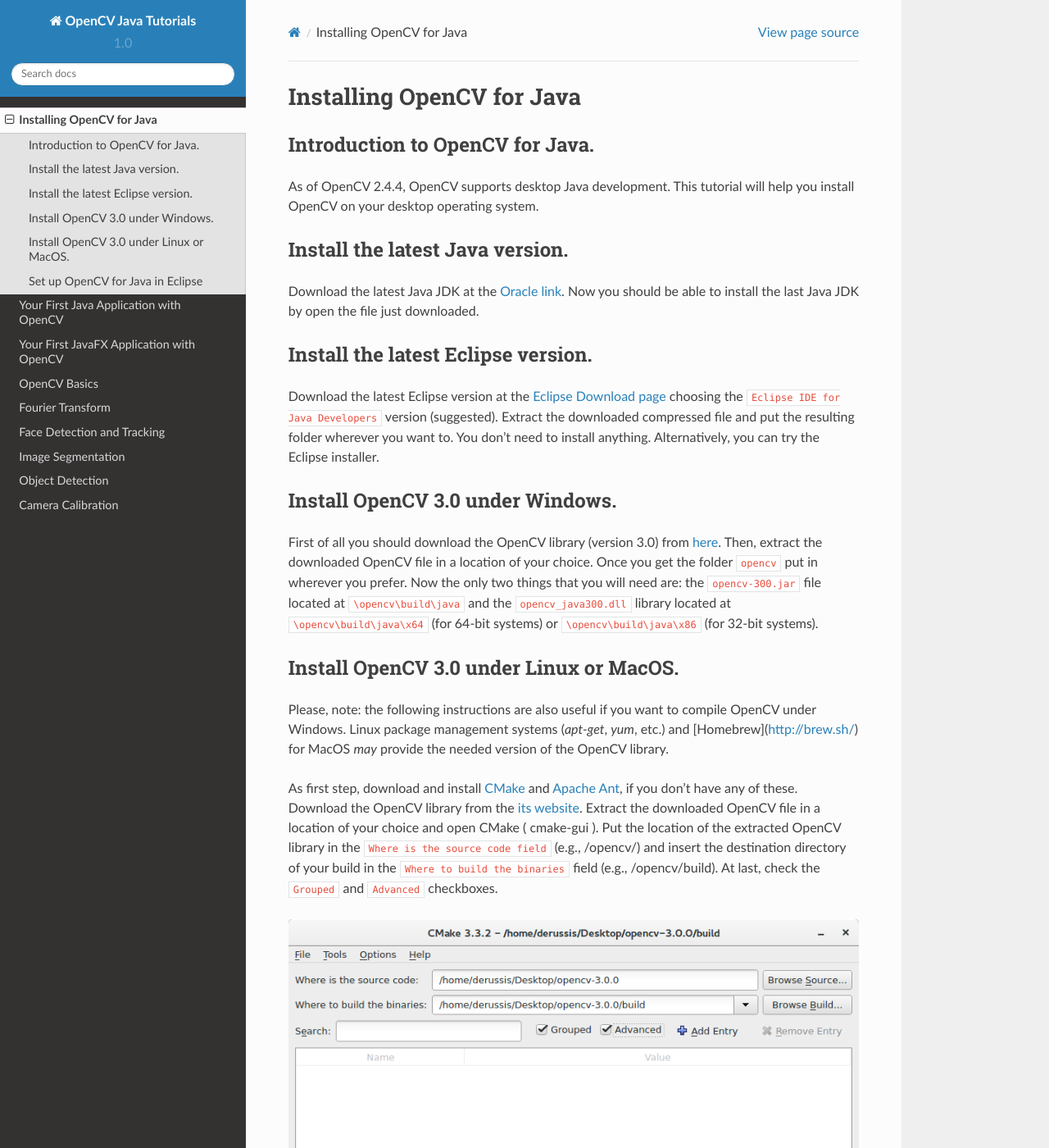
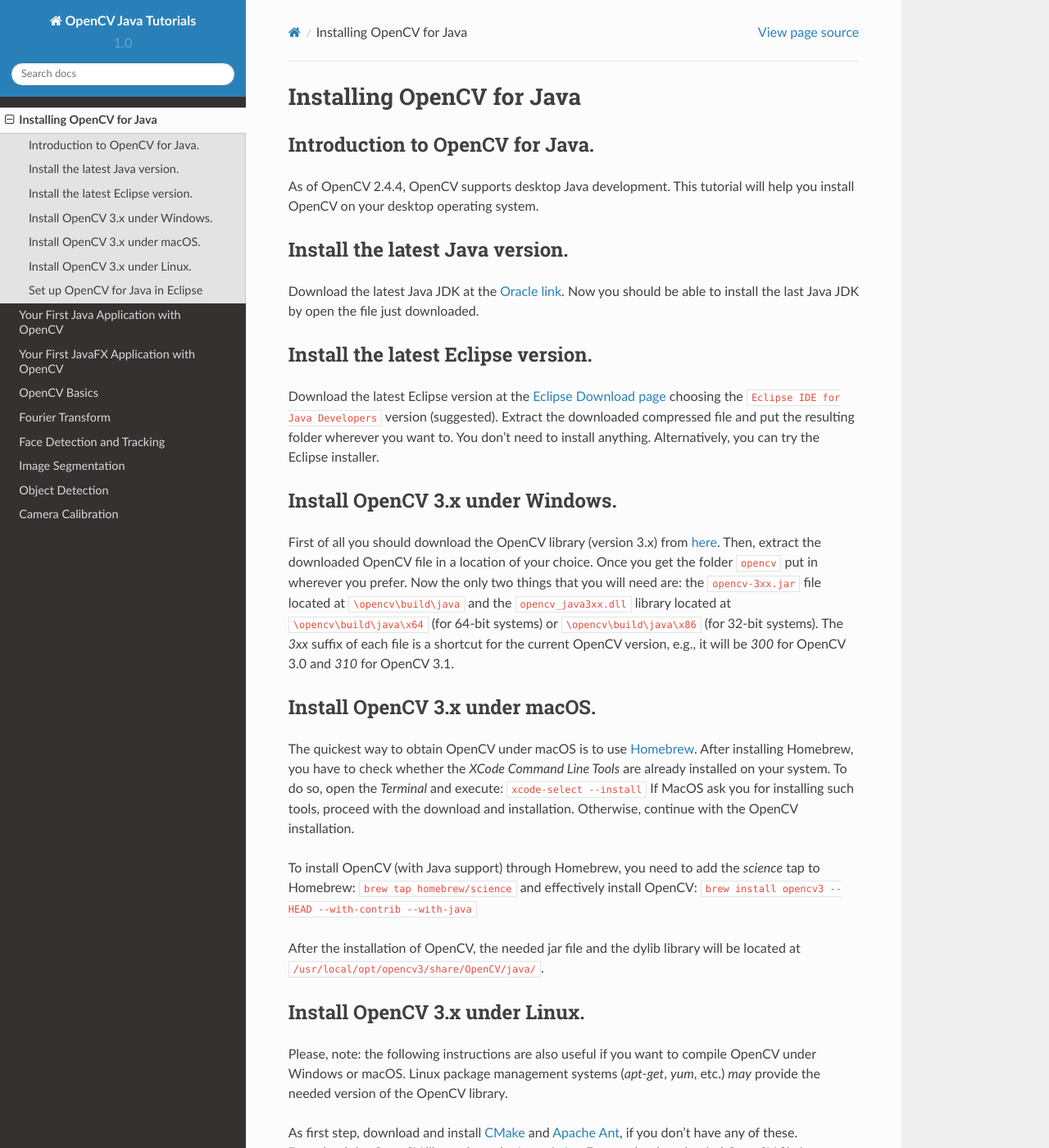
Before and after one commit to opencv-java/opencv-java-tutorials, a Sphinx documentation site: the page built from docs/source/01-installing-opencv-for-java.rst, in a window 1280 px wide and 1400 px high. Shown: the whole window at 82% size. Built offline with Sphinx 7.4.7 and the Read the Docs theme 2.0.0, drawn with Linux system fonts in a browser that asks for light colours; some of the changed text lies outside the part shown.

Commit message:
update macOS instruction

```diff
--- a/docs/source/01-installing-opencv-for-java.rst
+++ b/docs/source/01-installing-opencv-for-java.rst
@@ -15,15 +15,28 @@ Install the latest Eclipse version.
 Download the latest Eclipse version at the `Eclipse Download page <https://www.eclipse.org/downloads/>`_ choosing the ``Eclipse IDE for Java Developers`` version (suggested).
 Extract the downloaded compressed file and put the resulting folder wherever you want to. You don't need to install anything. Alternatively, you can try the Eclipse installer.
 
-Install OpenCV 3.0 under Windows.
+Install OpenCV 3.x under Windows.
 ------------------------------------
-First of all you should download the OpenCV library (version 3.0) from `here <http://opencv.org/downloads.html>`_.
+First of all you should download the OpenCV library (version 3.x) from `here <http://opencv.org/downloads.html>`_.
 Then, extract the downloaded OpenCV file in a location of your choice. Once you get the folder ``opencv`` put in wherever you prefer.
-Now the only two things that you will need are: the ``opencv-300.jar`` file located at ``\opencv\build\java`` and the ``opencv_java300.dll`` library located at ``\opencv\build\java\x64`` (for 64-bit systems) or ``\opencv\build\java\x86`` (for 32-bit systems).
+Now the only two things that you will need are: the ``opencv-3xx.jar`` file located at ``\opencv\build\java`` and the ``opencv_java3xx.dll`` library located at ``\opencv\build\java\x64`` (for 64-bit systems) or ``\opencv\build\java\x86`` (for 32-bit systems). The `3xx` suffix of each file is a shortcut for the current OpenCV version, e.g., it will be `300` for OpenCV 3.0 and `310` for OpenCV 3.1.
 
-Install OpenCV 3.0 under Linux or MacOS.
------------------------------------------
-Please, note: the following instructions are also useful if you want to compile OpenCV under Windows. Linux package management systems (`apt-get`, `yum`, etc.) and [Homebrew](http://brew.sh/) for MacOS *may* provide the needed version of the OpenCV library.
+Install OpenCV 3.x under macOS.
+---------------------------------
+The quickest way to obtain OpenCV under macOS is to use `Homebrew <http://brew.sh>`_. After installing Homebrew, you have to check whether the `XCode Command Line Tools` are already installed on your system. To do so, open the `Terminal` and execute:
+``xcode-select --install``
+If MacOS ask you for installing such tools, proceed with the download and installation. Otherwise, continue with the OpenCV installation.
+
+To install OpenCV (with Java support) through Homebrew, you need to add the *science* tap to Homebrew:
+``brew tap homebrew/science``
+and effectively install OpenCV:
+``brew install opencv3 --HEAD --with-contrib --with-java``
+
+After the installation of OpenCV, the needed jar file and the dylib library will be located at ``/usr/local/opt/opencv3/share/OpenCV/java/``.
+
+Install OpenCV 3.x under Linux.
+-----------------------------------
+Please, note: the following instructions are also useful if you want to compile OpenCV under Windows or macOS. Linux package management systems (`apt-get`, `yum`, etc.) *may* provide the needed version of the OpenCV library.
 
 As first step, download and install `CMake <http://www.cmake.org/download/>`_ and `Apache Ant <http://ant.apache.org/>`_, if you don't have any of these. Download the OpenCV library from the `its website <http://opencv.org/downloads.html>`_.
 Extract the downloaded OpenCV file in a location of your choice and open CMake ( cmake-gui ).
@@ -55,7 +68,7 @@ Press ``Configure`` twice, and the CMake window should appear with a white backg
 
 Now open the terminal, go to the ``build`` folder of OpenCV and compile everything with the command: ``make -j``. Notice that the `-j` flag tells `make` to run in parallel with the maximum number of allowed job threads, which makes the build theoretically faster.
 Wait for the process to be completed...
-If everything went well you should have ``opencv-300.jar`` in the ``/opencv/build/bin`` directory and ``libopencv_java300.so`` in the ``/opencv/build/lib`` directory. This is everything you need.
+If everything went well you should have ``opencv-3xx.jar`` in the ``/opencv/build/bin`` directory and ``libopencv_java3xx.so`` in the ``/opencv/build/lib`` directory. The `3xx` suffix of each file is a shortcut for the current OpenCV version, e.g., it will be `300` for OpenCV 3.0 and `310` for OpenCV 3.1. This is everything you need.
 
 Set up OpenCV for Java in Eclipse
 ---------------------------------
@@ -65,13 +78,14 @@ Open Eclipse and select a workspace of your choice. Create a User Library, ready
 
 From the menu navigate under ``Java > Build Path > User Libraries`` and choose ``New...``.
 Enter a name for the library (e.g., opencv) and select the newly created user library.
-Choose ``Add External JARs...``, browse to select ``opencv-300.jar`` from your computer.
+Choose ``Add External JARs...``, browse to select ``opencv-3xx.jar`` from your computer.
 After adding the jar, extend it, select ``Native library location`` and press ``Edit...``.
 
 .. image:: _static/01 - 03.png
 
 Select ``External Folder...`` and browse to select the folder containing the OpenCV libraries (e.g., ``C:\opencv\build\java\x64`` under Windows).
-In case of OSX, create a soft link with .dylib extension for the .so file.
+
+In case of MacOS, if you installed OpenCV *without* Homebrew, you need to create a soft link with .dylib extension for the .so file. E.g., from the terminal, type:
 ``ln -s libopencv_java300.so libopencv_java300.dylib``
 
-And if you are using IntelliJ, you can specify the location of the library with th VM argument ``-Djava.library.path=/opencv/build/lib``.
+Finally, if you are using IntelliJ, you can specify the location of the library with the VM argument ``-Djava.library.path=/opencv/build/lib``.
```
